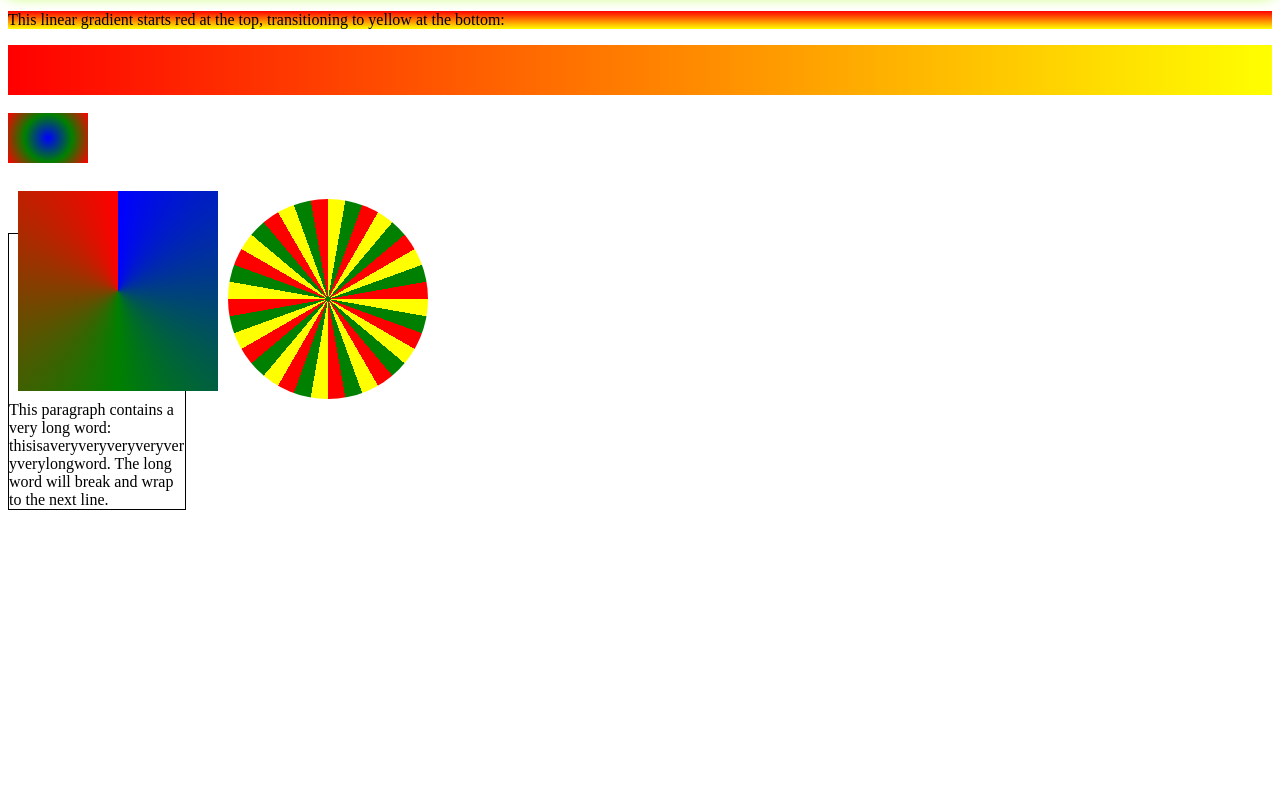
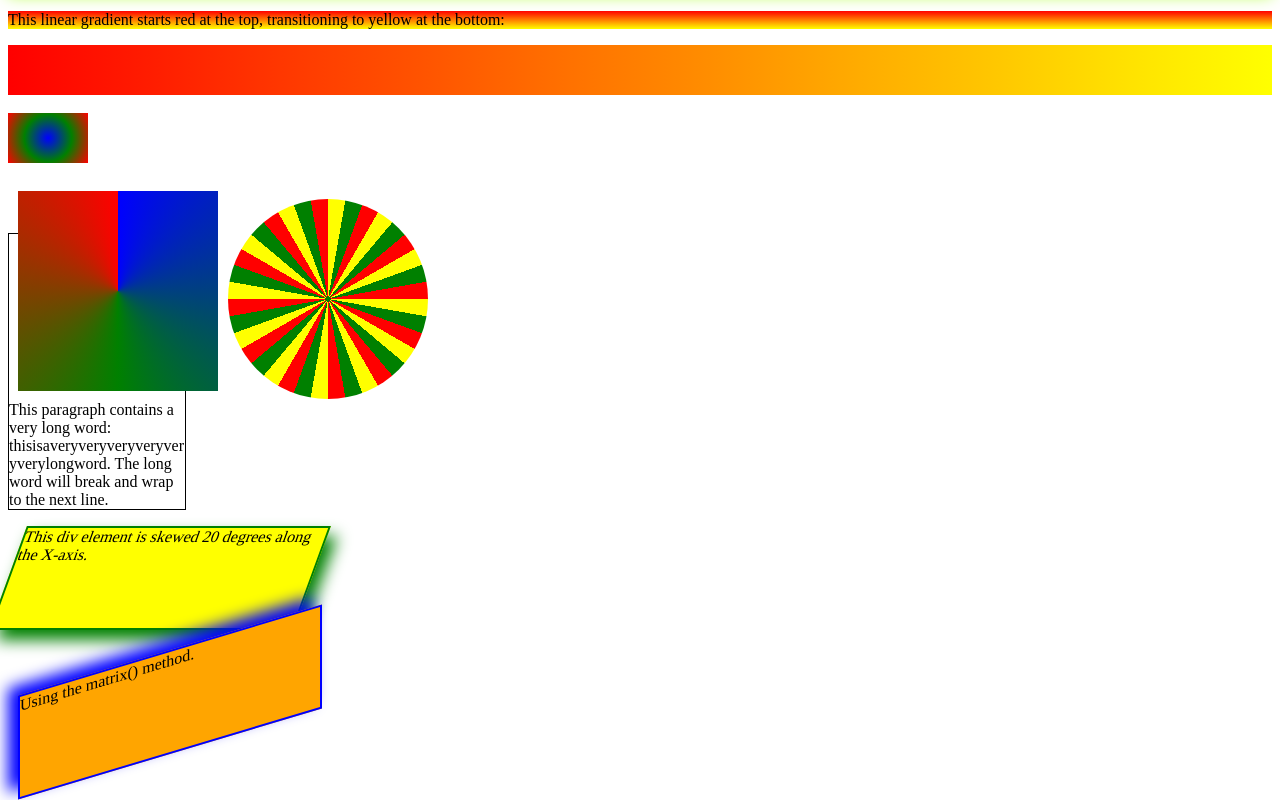
Before and after one commit to aaryaman11/Projects, a plain HTML site: page Web_Development/dropdown.html in a window 1280 px wide. Shown: the part 2106-2906 px from the top of the page. Before the commit the page ends 2632 px from the top, so only its background shows below. Drawn offline with Linux system fonts and the light colour scheme.

Commit message:
Webdevlopment progression

```diff
--- a/Web_Development/dropdown.html
+++ b/Web_Development/dropdown.html
@@ -193,6 +193,23 @@
                 border: 1px solid #000000;
                 word-wrap: break-word;
             }
+            #scal{
+                width:300px;
+                height:100px;
+                background-color: yellow;
+                border: 2px solid green;
+                box-shadow: 10px 10px 15px green;
+                transform: skewX(-20deg);
+            }
+            #matrix{
+                width:300px;
+                height:100px;
+                background-color: orange;
+                border: 2px solid blue;
+                box-shadow: -10px -10px 15px blue;
+                transform: matrix(1, -0.3, 0, 1, 10, 20);
+            }
+
 
 
 
@@ -292,5 +309,7 @@
         <div id="grad4"></div><br>
         <div id="grad5"></div><br>
         <p class="che">This paragraph contains a very long word: thisisaveryveryveryveryveryverylongword. The long word will break and wrap to the next line.</p>
+        <div id="scal">This div element is skewed 20 degrees along the X-axis.</div>
+        <div id="matrix"> Using the matrix() method.</div>
     </body>
 </html>
```
